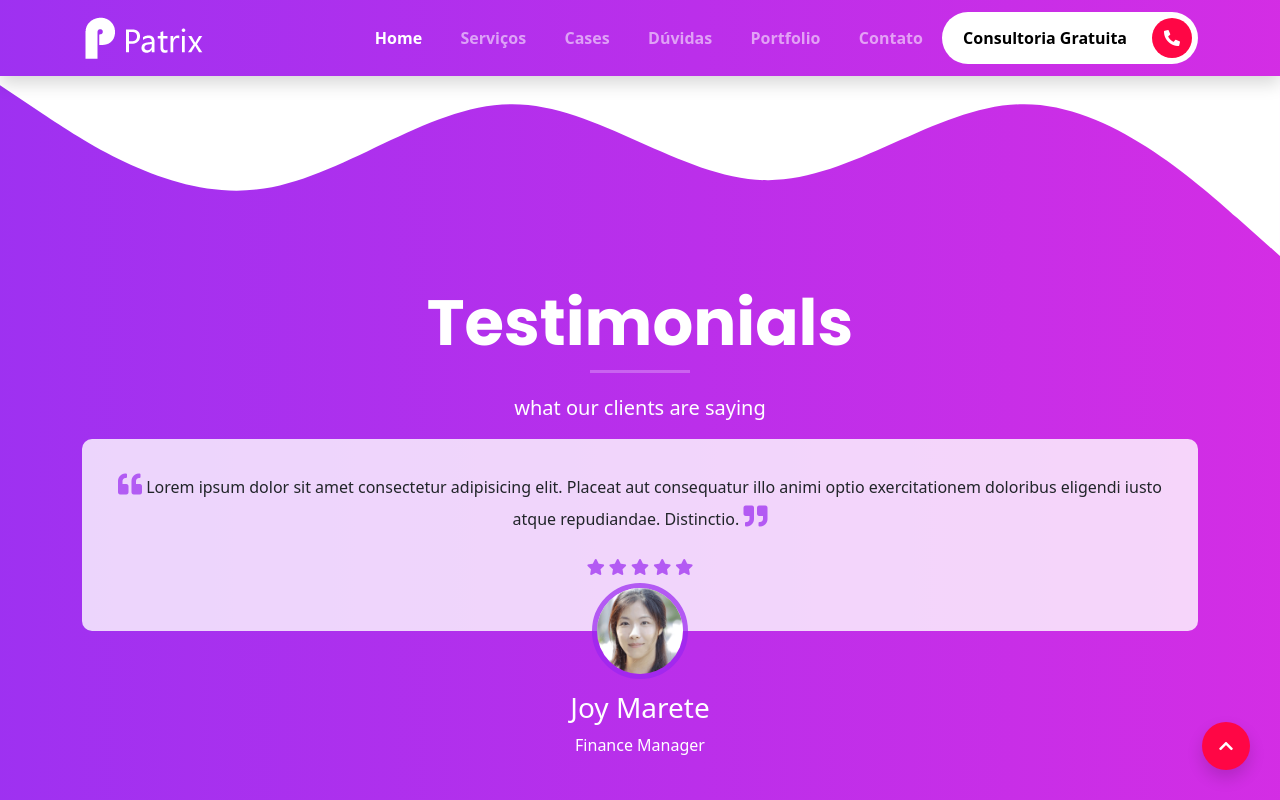
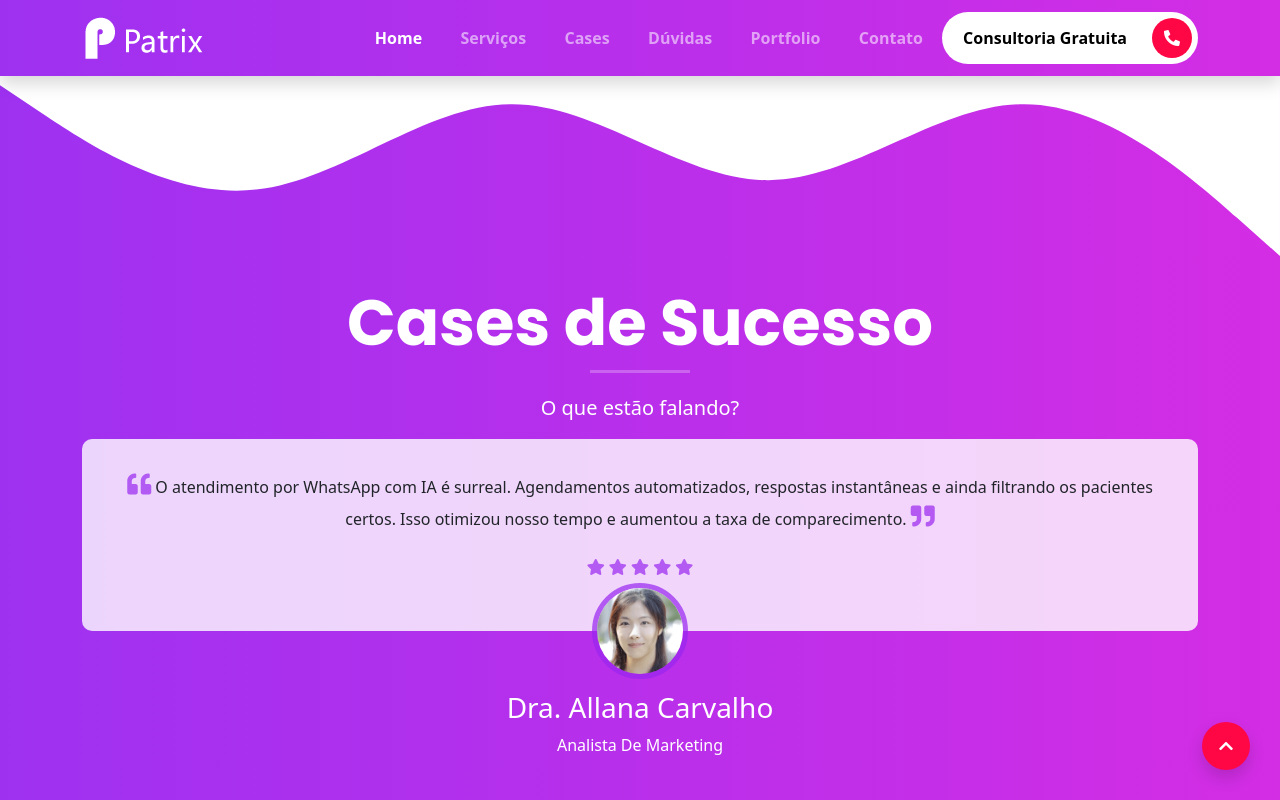
Before and after one commit to EdilanGomes/PEX-FACULDADE-DESCOMPLICA-EDILAN, a website: page index.html in a window 1280 px wide. Both pictures are taken after a click on the link "Cases". Shown: the part 3248-4048 px from the top of the page. Drawn offline with nearby package versions, Linux system fonts and the light colour scheme; files that its build step writes are made by us from their sources.

Commit message:
Cases de Sucesso

```diff
--- a/index.html
+++ b/index.html
@@ -230,9 +230,9 @@
   <svg xmlns="http://www.w3.org/2000/svg" viewBox="0 0 1440 320"><path fill="#fff" fill-opacity="1" d="M0,96L48,128C96,160,192,224,288,213.3C384,203,480,117,576,117.3C672,117,768,203,864,202.7C960,203,1056,117,1152,117.3C1248,117,1344,203,1392,245.3L1440,288L1440,0L1392,0C1344,0,1248,0,1152,0C1056,0,960,0,864,0C768,0,672,0,576,0C480,0,384,0,288,0C192,0,96,0,48,0L0,0Z"></path></svg>
   <div class="container">
     <div class="row text-center text-white">
-      <h1 class="display-3 fw-bold">Testimonials</h1>
+      <h1 class="display-3 fw-bold">Cases de Sucesso</h1>
       <hr style="width: 100px; height: 3px; " class="mx-auto">
-      <p class="lead pt-1">what our clients are saying</p>
+      <p class="lead pt-1">O que estão falando?</p>
     </div>
 
     <!-- START THE CAROUSEL CONTENT  -->
@@ -245,8 +245,7 @@
             <div class="testimonials__card">
               <p class="lh-lg">
                 <i class="fas fa-quote-left"></i>
-                Lorem ipsum dolor sit amet consectetur adipisicing elit.
-                Placeat aut consequatur illo animi optio exercitationem doloribus eligendi iusto atque repudiandae. Distinctio.
+                Em menos de 90 dias, triplicamos nosso faturamento com os anúncios segmentados da Hubrs. O atendimento automatizado no Instagram tirou um peso enorme da equipe. Virou uma máquina de vendas.
                 <i class="fas fa-quote-right"></i>
                 <div class="ratings p-1">
                   <i class="fas fa-star"></i>
@@ -263,8 +262,8 @@
             </div>
             <!-- client name & role  -->
             <div class="testimonials__name">
-              <h3>Patrick Muriungi</h3>
-              <p class="fw-light">CEO & founder</p>
+              <h3>Carlos Fagundes</h3>
+              <p class="fw-light">Gestor de Projetos</p>
             </div>
           </div>
           <!-- CAROUSEL ITEM 2 -->
@@ -273,8 +272,7 @@
             <div class="testimonials__card">
               <p class="lh-lg">
                 <i class="fas fa-quote-left"></i>
-                Lorem ipsum dolor sit amet consectetur adipisicing elit.
-                Placeat aut consequatur illo animi optio exercitationem doloribus eligendi iusto atque repudiandae. Distinctio.
+                O atendimento por WhatsApp com IA é surreal. Agendamentos automatizados, respostas instantâneas e ainda filtrando os pacientes certos. Isso otimizou nosso tempo e aumentou a taxa de comparecimento.
                 <i class="fas fa-quote-right"></i>
                 <div class="ratings p-1">
                   <i class="fas fa-star"></i>
@@ -291,8 +289,8 @@
             </div>
             <!-- client name & role  -->
             <div class="testimonials__name">
-              <h3>Joy Marete</h3>
-              <p class="fw-light">Finance Manager</p>
+              <h3>Dra. Allana Carvalho</h3>
+              <p class="fw-light">Analista de Marketing</p>
             </div>
           </div>
           <!-- CAROUSEL ITEM 3 -->
@@ -301,8 +299,7 @@
             <div class="testimonials__card">
               <p class="lh-lg">
                 <i class="fas fa-quote-left"></i>
-                Lorem ipsum dolor sit amet consectetur adipisicing elit.
-                Placeat aut consequatur illo animi optio exercitationem doloribus eligendi iusto atque repudiandae. Distinctio.
+                Antes gastávamos muito com anúncios e não sabíamos o que estava dando certo. Com a Hubrs, temos uma estratégia clara, que converte. Já batemos duas metas mensais seguidas!
                 <i class="fas fa-quote-right"></i>
                 <div class="ratings p-1">
                   <i class="fas fa-star"></i>
@@ -319,8 +316,8 @@
             </div>
             <!-- client name & role  -->
             <div class="testimonials__name">
-              <h3>ClaireBelle Zawadi</h3>
-              <p class="fw-light">Global brand manager</p>
+              <h3>Camilla Gonçalves</h3>
+              <p class="fw-light">CEO</p>
             </div>
           </div>
           <!-- CAROUSEL ITEM 4 -->
@@ -329,8 +326,7 @@
             <div class="testimonials__card">
               <p class="lh-lg">
                 <i class="fas fa-quote-left"></i>
-                Lorem ipsum dolor sit amet consectetur adipisicing elit.
-                Placeat aut consequatur illo animi optio exercitationem doloribus eligendi iusto atque repudiandae. Distinctio.
+                O fluxo de e-mail marketing criado pela equipe gerou uma nova fonte de receita sem eu precisar mexer em nada. Tudo automatizado, com mensagens no tempo certo. Sensacional!
                 <i class="fas fa-quote-right"></i>
                 <div class="ratings p-1">
                   <i class="fas fa-star"></i>
@@ -347,8 +343,8 @@
             </div>
             <!-- client name & role  -->
             <div class="testimonials__name">
-              <h3>Uhuru Kenyatta</h3>
-              <p class="fw-light">C.E.O & Founder</p>
+              <h3>Fernando Silva</h3>
+              <p class="fw-light">Sócio Proprietário</p>
             </div>
           </div>
         </div>
```
